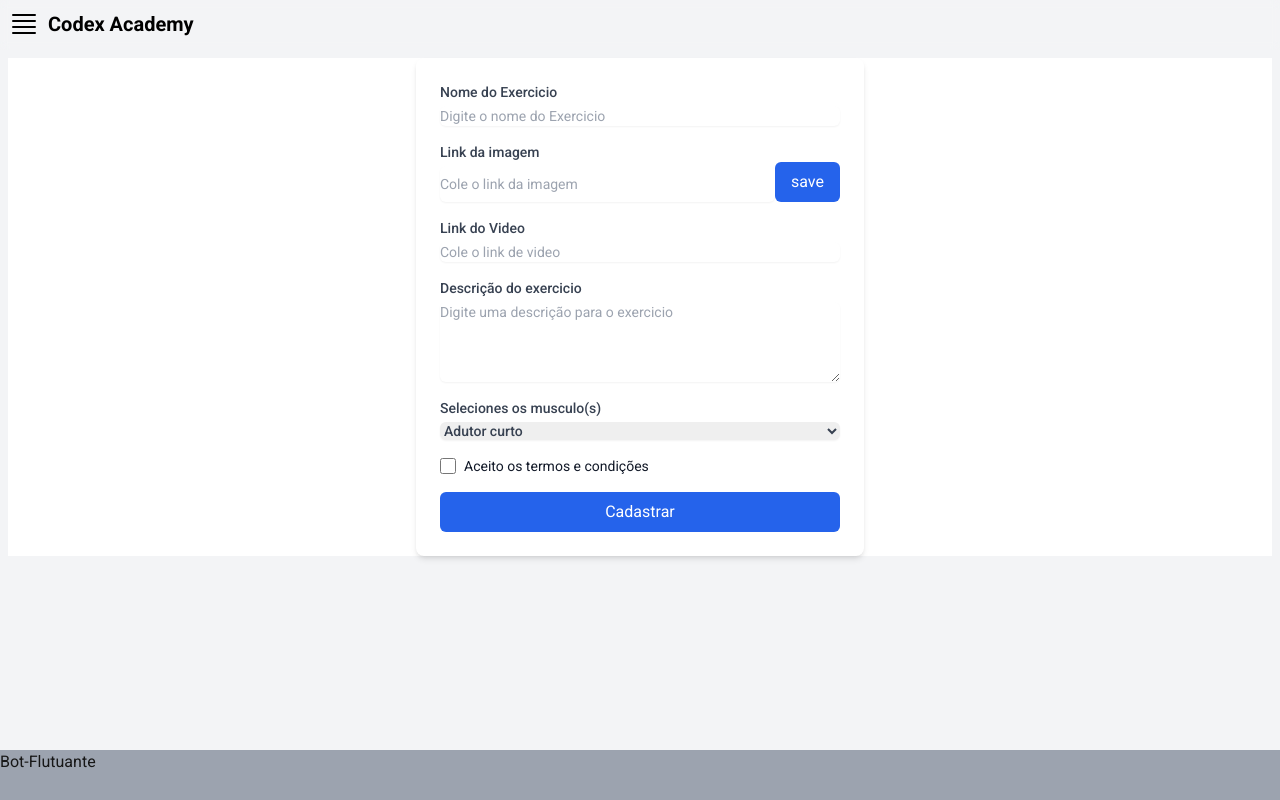
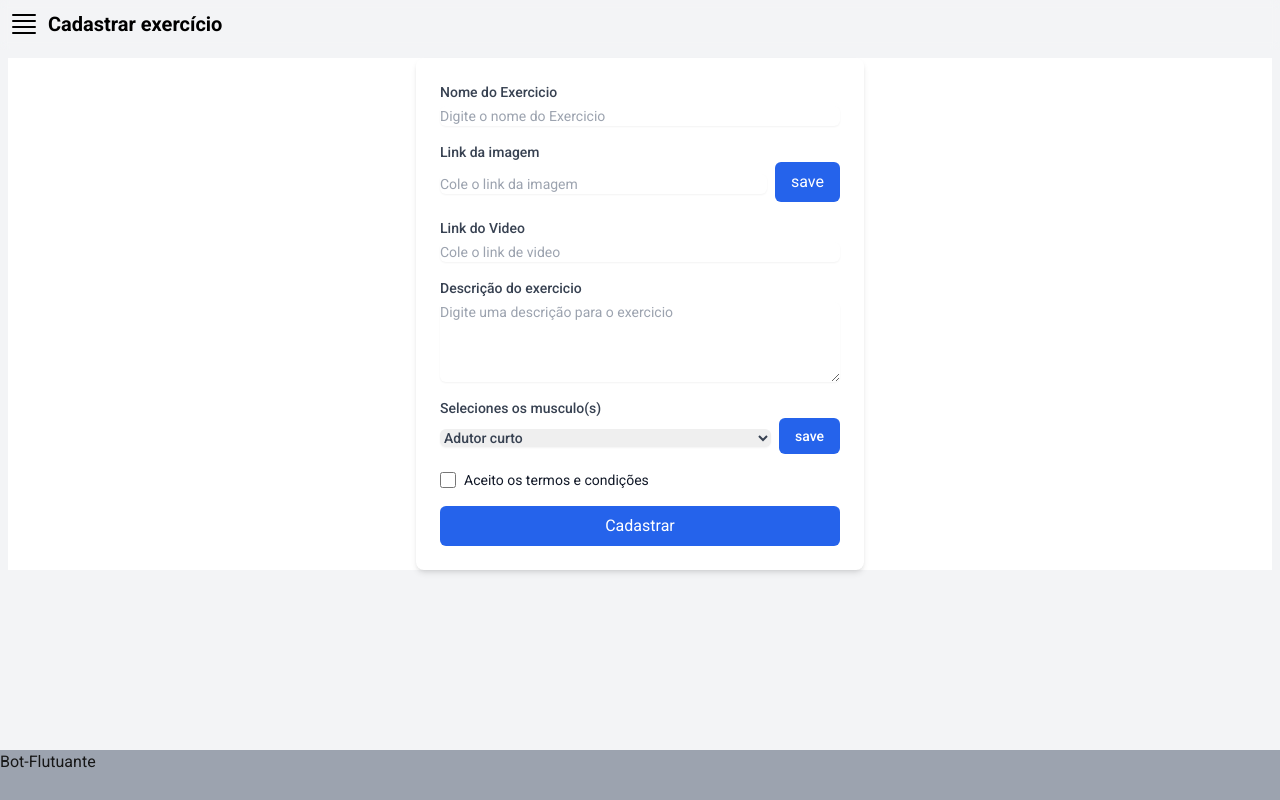
Before and after one commit to klenivingeri/pokedexAcademy, a Next.js app: page /create-exercise in a window 1280 px wide. Built offline with nearby package versions, Linux system fonts and the light colour scheme.

Commit message:
Melhorando formulario

```diff
--- a/app/components/BgImage/index.js
+++ b/app/components/BgImage/index.js
@@ -1,8 +1,12 @@
-export const BgImage = ({ image, size = "w-12 h-12" }) => {
+import { IconCircleClose } from "../icons/IconCircleClose";
+
+export const BgImage = ({ image, size = "w-12 h-12" }, Icon = null, func= ()=>{}, showIcon) => {
   return (
     <div
-      className={`${size} bg-center bg-cover rounded-md flex justify-end items-end`}
+      className={`${size} bg-center bg-cover rounded-md flex justify-end items-start`}
       style={{ backgroundImage: `url(${image})` }}
-    ></div>
+    >
+      <div className="m-[-13px]" onClick={func(image)}><IconCircleClose/></div>
+    </div>
   );
 };
--- a/app/components/Form/index.js
+++ b/app/components/Form/index.js
@@ -1,4 +1,7 @@
 import { useState } from "react";
+import { IconCircleClose } from "../icons/IconCircleClose";
+import { BgImage } from "../BgImage";
+
 const musculos = [
   "Adutor curto",
   "Adutor longo",
@@ -63,10 +66,10 @@ const musculos = [
   "Trapézio (inferior)",
   "Trapézio (médio)",
   "Trapézio (superior)",
-  "Transverso do abdômen"
+  "Transverso do abdômen",
 ];
 
-export const Input = ({name, id, setText, placeholder}) => {
+export const Input = ({ name, id, setText, placeholder }) => {
   return (
     <div>
       <label htmlFor={id} className="block text-sm font-medium text-gray-700">
@@ -84,48 +87,59 @@ export const Input = ({name, id, setText, placeholder}) => {
   );
 };
 
-export const InputImagem = ({name, id ,images, setImage, placeholder}) => {
-  const [img, setImg] = useState('')
+export const InputImagem = ({ name, id, images, setImage, placeholder }) => {
+  const [img, setImg] = useState("");
 
   const handleSaveImagem = () => {
-    if (img.trim() === "") return; // Não adiciona valores vazios
-    const updatedImages = [...images, img]; // Adiciona a nova imagem ao array existente
-    setImage(updatedImages); // Atualiza o estado com o array atualizado
-    setImg(""); // Limpa o input após salvar
+    if (img.trim() === "") return;
+    const updatedImages = [...images, img];
+    setImage(updatedImages);
+    setImg("");
+  };
+
+  const handleDeleteImage = (url) => {
+    const newArray = images.filter((image, i) => image !== url);
+    setImage(newArray);
   };
 
   return (
     <div>
-      <div className="flex flex-row gap-2">
-      {images?.reverse()
-      .map((url, i) => <div key={i} className="shadow-sm ">
-        <img
-          src={url}
-          alt={`Slide ${i}`}
-          className="w-[100] h-[100px] object-cover transition-transform duration-300 ease-in-out rounded-md"
-        />
-      </div>)}
+        {!!images.length && (
+          <div className="border rounded-sm p-1 flex-wrap flex flex-row gap-2">
+            {images.reverse().map((url, i) => (
+              <div key={i} className="shadow-sm " onClick={() => handleDeleteImage(url)}>
+                <BgImage image={url} Icon={IconCircleClose} showIcon func={handleDeleteImage}/>
               </div>
+            ))}
+          </div>
+        )}
       <label htmlFor={id} className="block text-sm font-medium text-gray-700">
         {name}
       </label>
-      <div className="flex flex-row">
+      <div className="flex flex-row items-center gap-2">
         <input
           onChange={(e) => setImg(e.target.value)}
           value={img || ""}
           type="text"
           id={id}
           name={id}
-        className="mt-1 block w-full rounded-md border-gray-300 shadow-sm focus:border-blue-500 focus:ring-blue-500 sm:text-sm"
+          className="mt-1 block w-full  rounded-md border-gray-300 shadow-sm focus:border-blue-500 focus:ring-blue-500 sm:text-sm"
           placeholder={placeholder}
         />
-       {images.length <= 2 && <a onClick={handleSaveImagem} className=" bg-blue-600 text-white py-2 px-4 rounded-md hover:bg-blue-700 focus:ring-2 focus:ring-offset-2 focus:ring-blue-500">save</a>}
+        {images.length <= 2 && (
+          <a
+            onClick={handleSaveImagem}
+            className=" bg-blue-600 text-white py-2 px-4 rounded-md hover:bg-blue-700 focus:ring-2 focus:ring-offset-2 focus:ring-blue-500"
+          >
+            save
+          </a>
+        )}
       </div>
     </div>
   );
 };
 
-export const Textarea = ({name, id, setText, placeholder}) => {
+export const Textarea = ({ name, id, setText, placeholder }) => {
   return (
     <div>
       <label
@@ -146,25 +160,63 @@ export const Textarea = ({name, id, setText, placeholder}) => {
   );
 };
 
+export const Select = ({ name, setMuscles, muscles, options }) => {
+  const [selected, setSelected] = useState([]);
+  const handleSaveSelected = () => {
+    const updatedMuscle = [...muscles, selected];
+    setMuscles(updatedMuscle);
+  };
 
-export const Select = ({name, selectedValue, handleSelectedChange , options}) => {
-  return (<div className="">
+  const handleDeleteMuscle = (muscle) => {
+    const newArray = muscles.filter((_muscle, i) => _muscle !== muscle);
+    setMuscles(newArray);
+  };
+
+  return (
+    <div className="">
+      {!!muscles?.length && (
+        <div className="border rounded-sm p-1 flex flex-wrap">
+          {muscles.map((muscle, i) => (
+            <div
+              onClick={() => handleDeleteMuscle(muscle)}
+              key={i}
+              className="text-sm border rounded-md p-[2px] m-[2px] flex flex-row gap-2 items-center"
+            >
+              <div>{muscle}</div>
+              <div>
+                <IconCircleClose />
+              </div>
+            </div>
+          ))}
+        </div>
+      )}
       <label
         htmlFor="message"
         className="block text-sm font-medium text-gray-700"
       >
         {name}
+        <div className="flex flex-row items-center gap-2">
           <select
-    value={selectedValue}
-    onChange={handleSelectedChange}
+            onChange={(e) => setSelected(e.target.value)}
             className="mt-1 block w-full rounded-md border-gray-300 shadow-sm focus:border-blue-500 focus:ring-blue-500 sm:text-sm"
           >
-    {musculos.map((musculo,i) => <option key={i} value={musculo}>{musculo}</option>)}
+            {musculos.map((musculo, i) => (
+              <option key={i} value={musculo}>
+                {musculo}
+              </option>
+            ))}
           </select>
+          <a
+            onClick={handleSaveSelected}
+            className=" bg-blue-600 text-white py-2 px-4 rounded-md hover:bg-blue-700 focus:ring-2 focus:ring-offset-2 focus:ring-blue-500"
+          >
+            save
+          </a>
+        </div>
       </label>
     </div>
-  )
-}
+  );
+};
 export const Form = ({ children }) => {
   return (
     <form className="max-w-md mx-auto p-6 bg-white shadow-md rounded-lg space-y-4">
--- /dev/null
+++ b/app/components/icons/IconCircleClose/index.js
@@ -0,0 +1,4 @@
+export const IconCircleClose = () => (<svg xmlns="http://www.w3.org/2000/svg" fill="none" viewBox="0 0 24 24" strokeWidth={1.5} stroke="currentColor" className="size-6">
+  <path strokeLinecap="round" strokeLinejoin="round" d="m9.75 9.75 4.5 4.5m0-4.5-4.5 4.5M21 12a9 9 0 1 1-18 0 9 9 0 0 1 18 0Z" />
+</svg>
+)
--- a/app/create-exercise/page.js
+++ b/app/create-exercise/page.js
@@ -30,7 +30,8 @@ export default function CreateExercise() {
   const [images, setImages]= useState([])
   const [video, setVideo]=useState('')
   const [description, setDescription]=useState('')
-  console.log(name)
+  const [muscles, setMuscles]=useState([])
+
   const toggleSidebar = () => {
     setIsOpen(!isOpen);
   };
@@ -47,7 +48,7 @@ export default function CreateExercise() {
           </div>
           <div className="w-full m-1">
             <div className="text-xl text-black">
-              <b>Codex Academy</b>
+              <b>Cadastrar exercício</b>
             </div>
           </div>
         </div>
@@ -77,7 +78,7 @@ export default function CreateExercise() {
       : ''}
               <Input name="Link do Video" id="video" setText={setVideo} placeholder="Cole o link de video"/>
               <Textarea name="Descrição do exercicio" id="description" setText={setDescription} placeholder="Digite uma descrição para o exercicio" />
-              <Select name="Seleciones os musculo(s)" id="video" setText={setVideo} />
+              <Select name="Seleciones os musculo(s)" id="select" muscles={muscles} setMuscles={setMuscles} />
             </div>
           </Form>
         </div>
--- /dev/null
+++ b/app/utils/searchTextArray.js
@@ -0,0 +1,7 @@
+export const SearchTextArray = (arr, text) => {
+
+  return arr.findIndex(ar => {
+    console.log(ar, text, ar == text)
+    return ar == text;
+  })
+}
```
Lines whose indentation alone changed are shown as unchanged.
